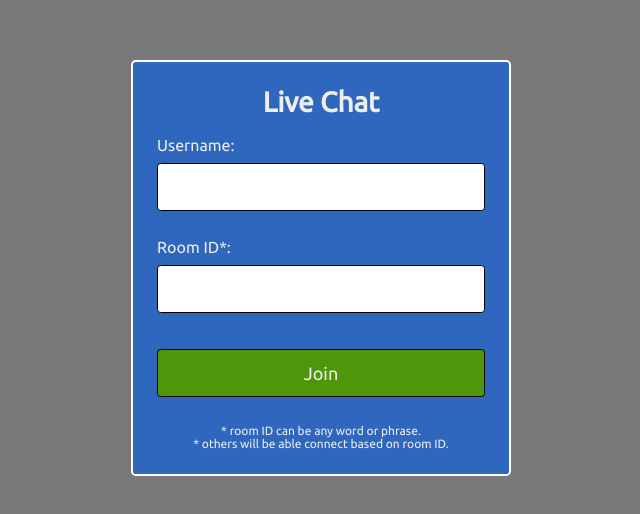
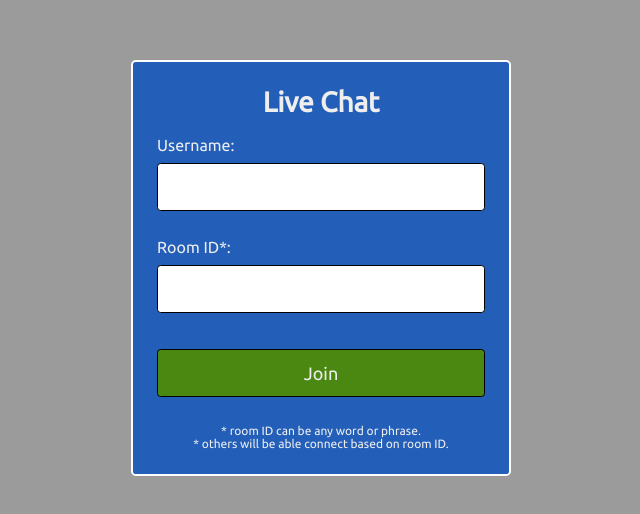
Before and after one commit to ne0rad/livechat_frontend, a React (Create React App) app: page / in a window 1280 px wide. Shown: the part 132-646 px from the top of the page, without its empty margins (319-959 px from the left). Built offline with nearby package versions, Linux system fonts and the light colour scheme; no server answers.

Commit message:
Updated colors

```diff
--- a/src/styles.css
+++ b/src/styles.css
@@ -2,11 +2,11 @@
 
 :root {
   --color: #eeeeee;
-  --bg-color-1: #797979;
-  --bg-color-2: #2e67bd;
+  --bg-color-1: #9b9b9b;
+  --bg-color-2: #235fb9;
   --focus-color: #9ec9ec;
-  --btn-bg: #4e970a;
-  --btn-bg-hover: #59a114;
+  --btn-bg: #4b8812;
+  --btn-bg-hover: #57a310;
   --btn-color: #eeeeee;
 }
 
```
